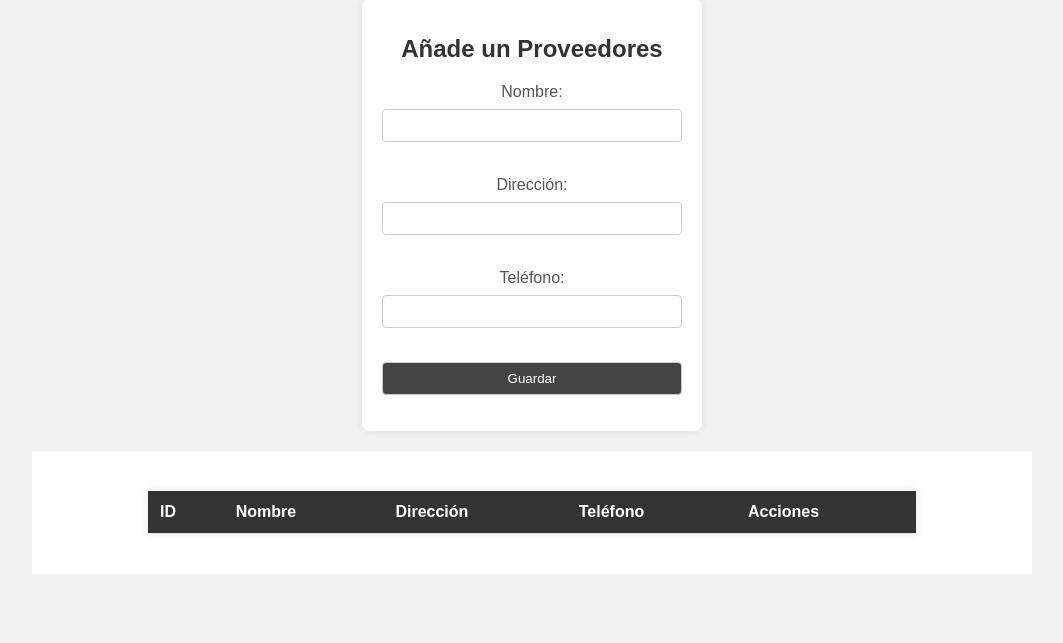
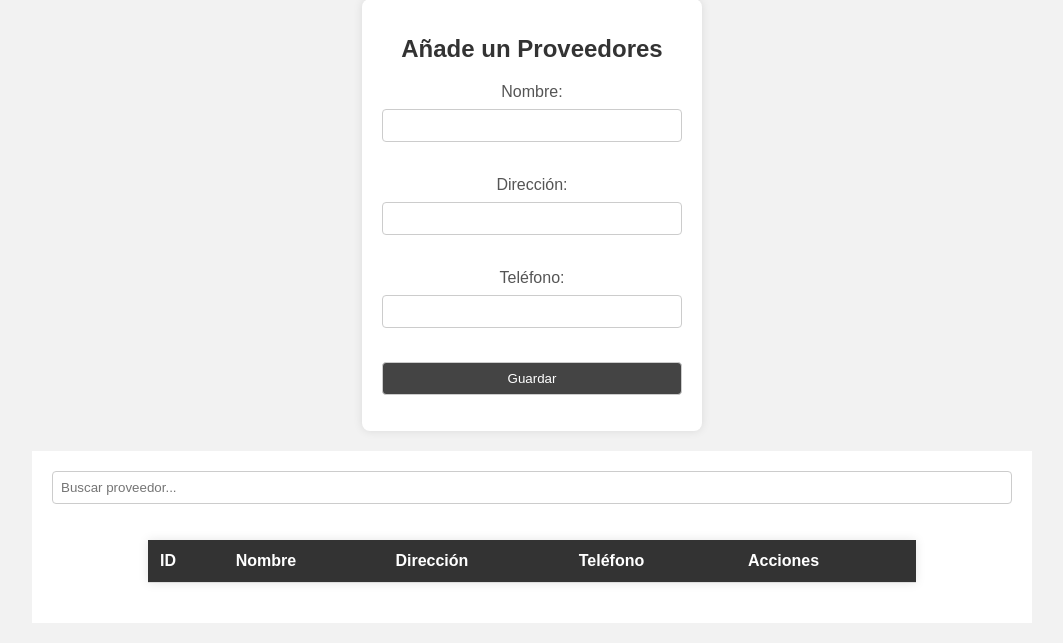
Before and after one commit to salvadoreandradep/Programacion_III, a Flask app: page /proveedor in a window 1280 px wide. Shown: the part 205-848 px from the top of the page, without its empty margins (108-1171 px from the left). Before the commit the page ends 779 px from the top, so only its background shows below. Run offline with Flask 3, Linux system fonts and the light colour scheme; data that the repository does not hold is empty.

Commit message:
busqueda lista

```diff
--- a/templates/productos.html
+++ b/templates/productos.html
@@ -229,12 +229,14 @@
         for (var i = 1; i < filas.length; i++) {
             var celdaNombre = filas[i].getElementsByTagName('td')[1];
             var celdaCodigo = filas[i].getElementsByTagName('td')[0];
+            var celdaDescripcion = filas[i].getElementsByTagName('td')[2];
 
-            if (celdaNombre || celdaCodigo) {
+            if (celdaNombre || celdaCodigo || celdaDescripcion) {
                 var textoCeldaNombre = celdaNombre.textContent || celdaNombre.innerText;
                 var textoCeldaCodigo = celdaCodigo.textContent || celdaCodigo.innerText;
+                var textoCeldaDescripcion = celdaDescripcion.textContent || celdaDescripcion.innerText;
 
-                if (textoCeldaNombre.toUpperCase().indexOf(filtro) > -1 || textoCeldaCodigo.toUpperCase().indexOf(filtro) > -1) {
+                if (textoCeldaNombre.toUpperCase().indexOf(filtro) > -1 || textoCeldaCodigo.toUpperCase().indexOf(filtro) > -1 || textoCeldaDescripcion.toUpperCase().indexOf(filtro) > -1) {
                     filas[i].style.display = '';
                 } else {
                     filas[i].style.display = 'none';
--- a/templates/proveedores.html
+++ b/templates/proveedores.html
@@ -141,6 +141,17 @@
         background-color: #d32f2f;
     }
 
+    input[type="text"] {
+            padding: 8px;
+            border: 1px solid #ccc;
+            border-radius: 4px;
+            box-sizing: border-box;
+        }
+
+
+
+
+
 
 </style>
 </head>
@@ -178,7 +189,8 @@
 </div>
 <center>
 <div class="container1">
-    <table>
+    <input type="text" id="busqueda" placeholder="Buscar proveedor..." oninput="filtrarTabla()">
+    <table id="tabla-proveedores">
         <tr>
             <th>ID</th>
             <th>Nombre</th>
@@ -207,5 +219,30 @@
     </table>
 </div>
 </center>
+
+
+<script>
+    function filtrarTabla() {
+        var input, filtro, tabla, filas, celdas, i, j;
+        input = document.getElementById("busqueda");
+        filtro = input.value.toUpperCase();
+        tabla = document.getElementById("tabla-proveedores");
+        filas = tabla.getElementsByTagName("tr");
+
+        for (i = 1; i < filas.length; i++) {
+            celdas = filas[i].getElementsByTagName("td");
+            var mostrarFila = false;
+            for (j = 0; j < celdas.length; j++) {
+                if (celdas[j]) {
+                    if (celdas[j].innerHTML.toUpperCase().indexOf(filtro) > -1) {
+                        mostrarFila = true;
+                        break;
+                    }
+                }
+            }
+            filas[i].style.display = mostrarFila ? "" : "none";
+        }
+    }
+</script>
 </body>
 </html>
```
